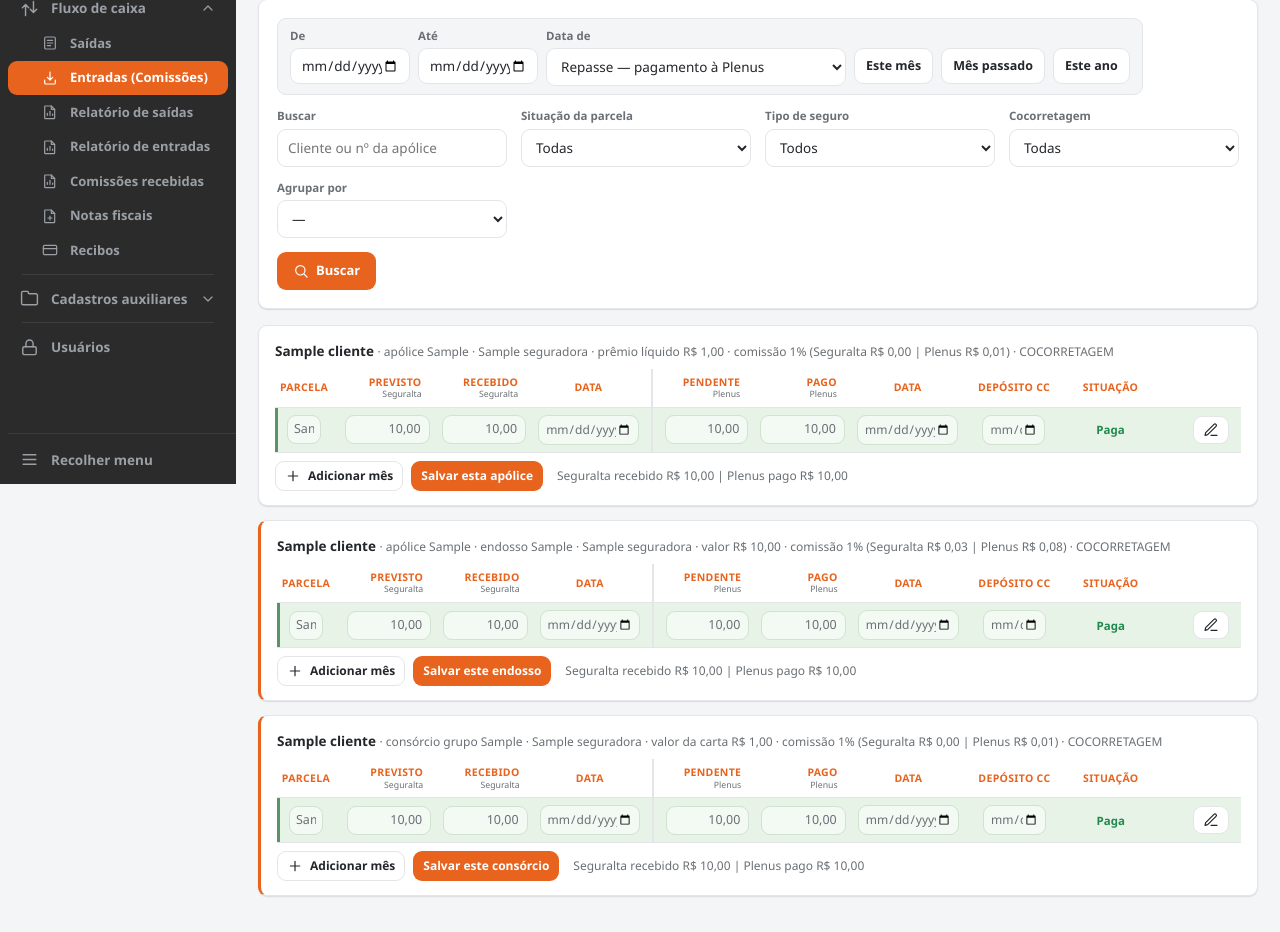
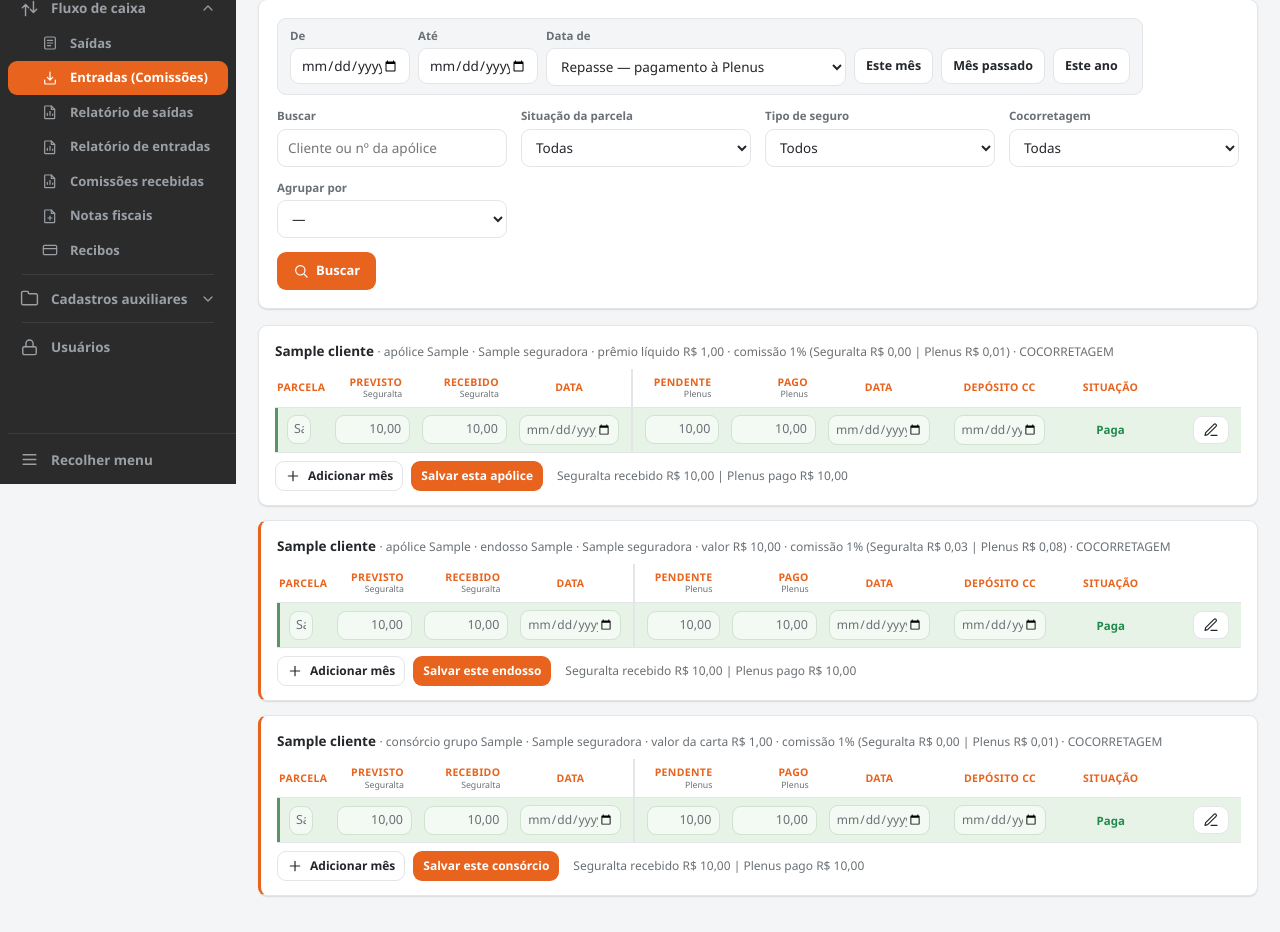
Before and after one commit to renatarisc/PlenusSeguralta, a Flask app: page /financeiro/entradas in a window 1280 px wide. Shown: the part 316-1248 px from the top of the page. Run offline with Flask 3, Linux system fonts and the light colour scheme; the visitor is signed in with stand-in values (Sample User, id 1); tables that the repository leaves empty hold one stand-in row (values such as "Sample post"); some libraries are stand-ins or nearby versions.

Commit message:
Entradas: alarga a coluna Depósito CC (cabia só "dd/mm"), encolhe as vizinhas
Co-Authored-By: Claude Sonnet 5 <noreply@anthropic.com>

```diff
--- a/templates/entradas_blocos.html
+++ b/templates/entradas_blocos.html
@@ -93,9 +93,9 @@
     <div class="tabela-wrap">
       <table class="lista tab-fluxo ent-grid">
         <colgroup>
-          <col style="width:6%"><col style="width:10%"><col style="width:10%"><col style="width:13%">
-          <col style="width:10%"><col style="width:10%"><col style="width:13%">
-          <col style="width:9%"><col style="width:11%"><col style="width:8%">
+          <col style="width:5%"><col style="width:9%"><col style="width:10%"><col style="width:13%">
+          <col style="width:9%"><col style="width:10%"><col style="width:13%">
+          <col style="width:12%"><col style="width:11%"><col style="width:8%">
         </colgroup>
         <thead>
           <tr>
```
